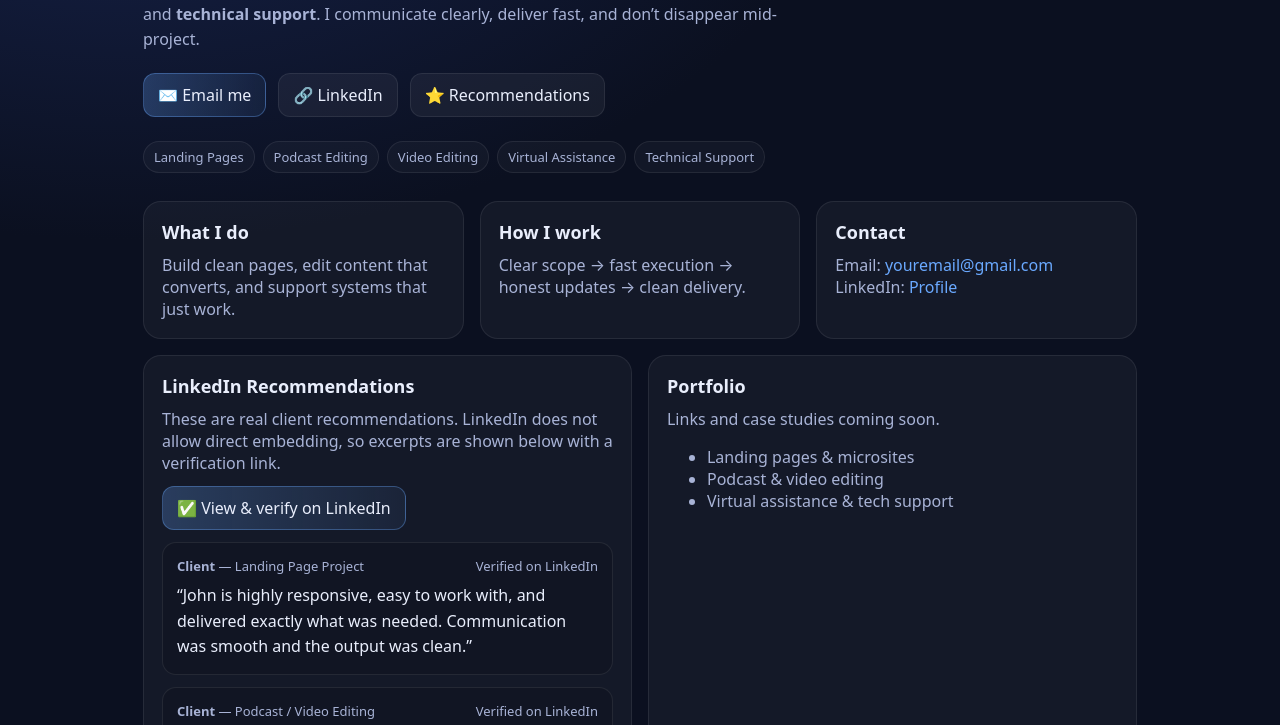
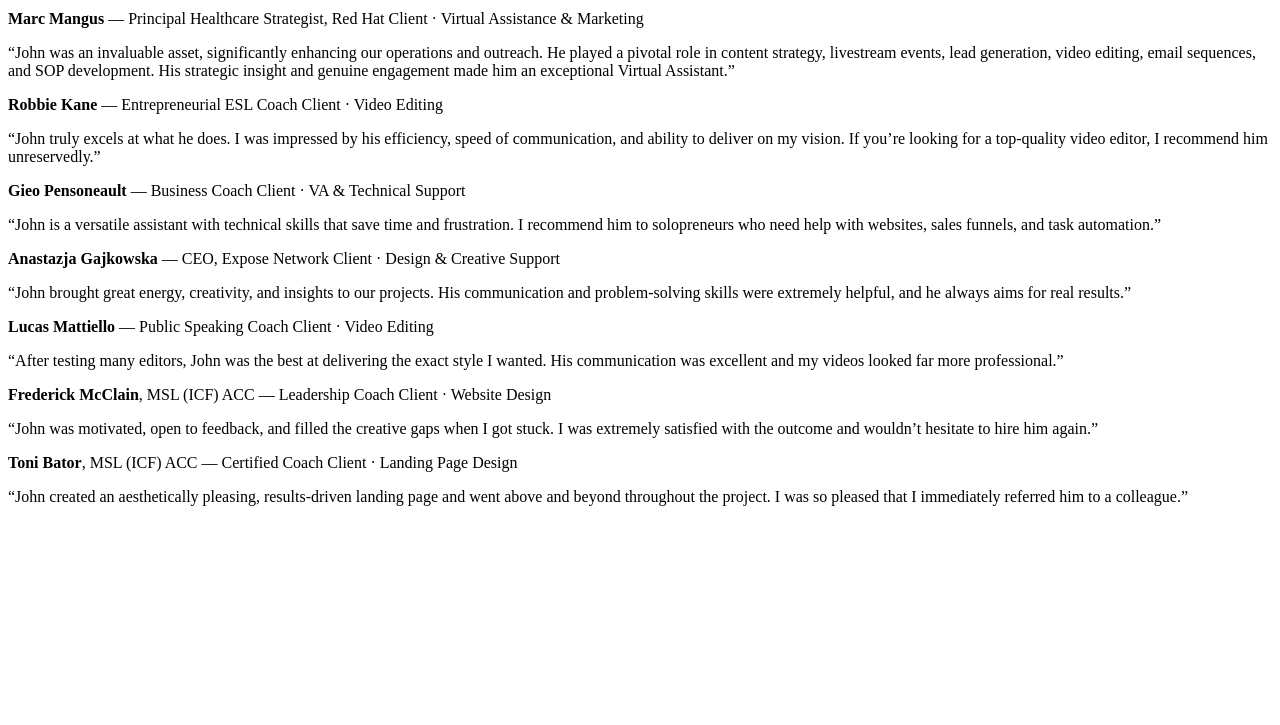
Before and after one commit to johnashley-dev/engineer_studio, a plain HTML site: page index.html in a window 1280 px wide. Shown: the part 180-905 px from the top of the page. After the commit the page ends 800 px from the top, so only its background shows below. Drawn offline with Linux system fonts and the light colour scheme.

Commit message:
Update index.html

```diff
--- a/index.html
+++ b/index.html
@@ -1,149 +1,8 @@
-<!doctype html>
-<html lang="en">
-<head>
-  <meta charset="utf-8" />
-  <meta name="viewport" content="width=device-width,initial-scale=1" />
-  <title>John Ashley Gime — Portfolio</title>
-  <meta name="description" content="John Ashley Gime — Landing pages, podcast & video editing, virtual assistance, and technical support." />
-  <style>
-    :root { --bg:#0b1020; --card:#111a33; --text:#e9eefc; --muted:#a8b3d6; --accent:#6aa9ff; --line:rgba(255,255,255,.08); }
-    *{box-sizing:border-box}
-    body{
-      margin:0;
-      font-family:system-ui,-apple-system,Segoe UI,Roboto,Arial;
-      background:radial-gradient(1200px 700px at 10% 0%, #16224a 0%, var(--bg) 60%);
-      color:var(--text);
-    }
-    a{color:var(--accent);text-decoration:none}
-    a:hover{text-decoration:underline}
-    .wrap{max-width:1050px;margin:0 auto;padding:28px}
-    .topline{display:flex;justify-content:space-between;align-items:center;gap:10px;flex-wrap:wrap}
-    .badge{
-      display:inline-flex;gap:10px;align-items:center;
-      border:1px solid var(--line);
-      padding:8px 12px;border-radius:999px;
-      color:var(--muted);
-      background:rgba(255,255,255,.03)
-    }
-
-    .hero{padding:28px 0 10px;display:grid;gap:14px}
-    h1{margin:0;font-size:42px;line-height:1.1}
-    .sub{color:var(--muted);max-width:70ch;font-size:16px;line-height:1.6}
-
-    .cta{display:flex;gap:12px;flex-wrap:wrap;margin-top:6px}
-    .btn{
-      display:inline-flex;align-items:center;gap:10px;
-      border-radius:12px;padding:10px 14px;
-      border:1px solid var(--line);
-      background:rgba(255,255,255,.05);
-      color:var(--text)
-    }
-    .btn.primary{
-      background:linear-gradient(90deg, rgba(106,169,255,.25), rgba(106,169,255,.08));
-      border-color:rgba(106,169,255,.35)
-    }
-
-    .pillrow{display:flex;gap:8px;flex-wrap:wrap;margin-top:10px}
-    .pill{
-      font-size:13px;color:var(--muted);
-      border:1px solid var(--line);
-      padding:6px 10px;border-radius:999px;
-      background:rgba(255,255,255,.03)
-    }
-
-    .grid{display:grid;grid-template-columns:repeat(12,1fr);gap:16px;margin-top:18px}
-    .card{
-      grid-column:span 12;
-      background:rgba(255,255,255,.04);
-      border:1px solid var(--line);
-      border-radius:18px;
-      padding:18px
-    }
-    @media(min-width:900px){
-      .card.half{grid-column:span 6}
-      .card.third{grid-column:span 4}
-    }
-
-    h2{margin:0 0 10px;font-size:18px}
-    .muted{color:var(--muted)}
-
-    .rec{display:grid;gap:12px;margin-top:12px}
-    .recitem{
-      padding:14px;
-      border:1px solid var(--line);
-      border-radius:14px;
-      background:rgba(0,0,0,.12)
-    }
-    .recmeta{
-      display:flex;justify-content:space-between;
-      gap:12px;flex-wrap:wrap;
-      color:var(--muted);font-size:13px
-    }
-    .quote{margin:8px 0 0;line-height:1.6}
-
-    footer{margin:26px 0 8px;color:var(--muted);font-size:13px}
-  </style>
-</head>
-<body>
-  <div class="wrap">
-
-    <div class="topline">
-      <div class="badge">⚡ Available for freelance & remote work</div>
-      <div class="muted">PH (UTC+8)</div>
-    </div>
-
-    <section class="hero">
-      <h1>John Ashley Gime</h1>
-      <div class="sub">
-        I help founders, creators, and teams with <b>landing pages</b>,
-        <b>podcast & video editing</b>, and <b>technical support</b>.
-        I communicate clearly, deliver fast, and don’t disappear mid-project.
-      </div>
-
-      <div class="cta">
-        <a class="btn primary" href="mailto:youremail@gmail.com">✉️ Email me</a>
-        <a class="btn" href="https://www.linkedin.com/in/johnashleygime/" target="_blank" rel="noopener">🔗 LinkedIn</a>
-        <a class="btn" href="#recommendations">⭐ Recommendations</a>
-      </div>
-
-      <div class="pillrow">
-        <span class="pill">Landing Pages</span>
-        <span class="pill">Podcast Editing</span>
-        <span class="pill">Video Editing</span>
-        <span class="pill">Virtual Assistance</span>
-        <span class="pill">Technical Support</span>
-      </div>
-    </section>
-
-    <section class="grid">
-      <div class="card third">
-        <h2>What I do</h2>
-        <div class="muted">
-          Build clean pages, edit content that converts, and support systems that just work.
-        </div>
-      </div>
-
-      <div class="card third">
-        <h2>How I work</h2>
-        <div class="muted">
-          Clear scope → fast execution → honest updates → clean delivery.
-        </div>
-      </div>
-
-      <div class="card third">
-        <h2>Contact</h2>
-        <div class="muted">
-          Email: <a href="mailto:youremail@gmail.com">youremail@gmail.com</a><br/>
-          LinkedIn: <a href="https://www.linkedin.com/in/johnashleygime/" target="_blank">Profile</a>
-        </div>
-      </div>
-
-      <!-- RECOMMENDATIONS -->
 <div class="card half" id="recommendations">
   <h2>LinkedIn Recommendations</h2>
   <div class="muted">
-          These are real client recommendations. LinkedIn does not allow direct embedding,
-          so excerpts are shown below with a verification link.
+    Real client feedback copied directly from LinkedIn.
+    LinkedIn does not allow direct embedding, so excerpts are shown with a verification link.
   </div>
 
   <div class="cta" style="margin-top:12px;">
@@ -155,48 +14,101 @@
   </div>
 
   <div class="rec">
+
     <div class="recitem">
       <div class="recmeta">
-              <span><b>Client</b> — Landing Page Project</span>
-              <span>Verified on LinkedIn</span>
+        <span><b>Jerica Atilano David</b> — Estate Planner & Wealth Coach</span>
+        <span>Client · Video Editing & Web Design</span>
       </div>
       <p class="quote">
-              “John is highly responsive, easy to work with, and delivered exactly what was needed.
-              Communication was smooth and the output was clean.”
+        “I’ve been working with Ash for more than 2 years now. I usually switch VAs or editors,
+        but I’ve trusted him with my videos and website design and I’m very happy with our outputs.
+        He is very hardworking and teachable.”
       </p>
     </div>
 
     <div class="recitem">
       <div class="recmeta">
-              <span><b>Client</b> — Podcast / Video Editing</span>
-              <span>Verified on LinkedIn</span>
+        <span><b>Marc Mangus</b> — Principal Healthcare Strategist, Red Hat</span>
+        <span>Client · Virtual Assistance & Marketing</span>
       </div>
       <p class="quote">
-              “Very reliable editor. Improved pacing and clarity, met deadlines, and followed instructions well.”
+        “John was an invaluable asset, significantly enhancing our operations and outreach.
+        He played a pivotal role in content strategy, livestream events, lead generation,
+        video editing, email sequences, and SOP development.
+        His strategic insight and genuine engagement made him an exceptional Virtual Assistant.”
       </p>
     </div>
+
+    <div class="recitem">
+      <div class="recmeta">
+        <span><b>Robbie Kane</b> — Entrepreneurial ESL Coach</span>
+        <span>Client · Video Editing</span>
+      </div>
+      <p class="quote">
+        “John truly excels at what he does. I was impressed by his efficiency,
+        speed of communication, and ability to deliver on my vision.
+        If you’re looking for a top-quality video editor, I recommend him unreservedly.”
+      </p>
+    </div>
+
+    <div class="recitem">
+      <div class="recmeta">
+        <span><b>Gieo Pensoneault</b> — Business Coach</span>
+        <span>Client · VA & Technical Support</span>
+      </div>
+      <p class="quote">
+        “John is a versatile assistant with technical skills that save time and frustration.
+        I recommend him to solopreneurs who need help with websites,
+        sales funnels, and task automation.”
+      </p>
+    </div>
+
+    <div class="recitem">
+      <div class="recmeta">
+        <span><b>Anastazja Gajkowska</b> — CEO, Expose Network</span>
+        <span>Client · Design & Creative Support</span>
+      </div>
+      <p class="quote">
+        “John brought great energy, creativity, and insights to our projects.
+        His communication and problem-solving skills were extremely helpful,
+        and he always aims for real results.”
+      </p>
+    </div>
+
+    <div class="recitem">
+      <div class="recmeta">
+        <span><b>Lucas Mattiello</b> — Public Speaking Coach</span>
+        <span>Client · Video Editing</span>
+      </div>
+      <p class="quote">
+        “After testing many editors, John was the best at delivering the exact style I wanted.
+        His communication was excellent and my videos looked far more professional.”
+      </p>
+    </div>
+
+    <div class="recitem">
+      <div class="recmeta">
+        <span><b>Frederick McClain</b>, MSL (ICF) ACC — Leadership Coach</span>
+        <span>Client · Website Design</span>
+      </div>
+      <p class="quote">
+        “John was motivated, open to feedback, and filled the creative gaps when I got stuck.
+        I was extremely satisfied with the outcome and wouldn’t hesitate to hire him again.”
+      </p>
+    </div>
+
+    <div class="recitem">
+      <div class="recmeta">
+        <span><b>Toni Bator</b>, MSL (ICF) ACC — Certified Coach</span>
+        <span>Client · Landing Page Design</span>
+      </div>
+      <p class="quote">
+        “John created an aesthetically pleasing, results-driven landing page
+        and went above and beyond throughout the project.
+        I was so pleased that I immediately referred him to a colleague.”
+      </p>
+    </div>
+
   </div>
 </div>
-
-      <div class="card half">
-        <h2>Portfolio</h2>
-        <div class="muted">Links and case studies coming soon.</div>
-        <ul class="muted">
-          <li>Landing pages & microsites</li>
-          <li>Podcast & video editing</li>
-          <li>Virtual assistance & tech support</li>
-        </ul>
-      </div>
-    </section>
-
-    <footer>
-      © <span id="y"></span> John Ashley Gime. Built with plain HTML for speed.
-    </footer>
-
-  </div>
-
-  <script>
-    document.getElementById("y").textContent = new Date().getFullYear();
-  </script>
-</body>
-</html>
```
Lines whose indentation alone changed are shown as unchanged.
